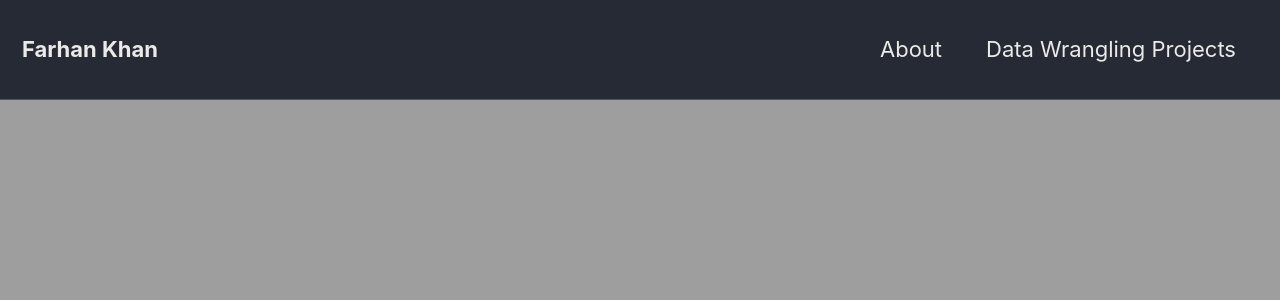
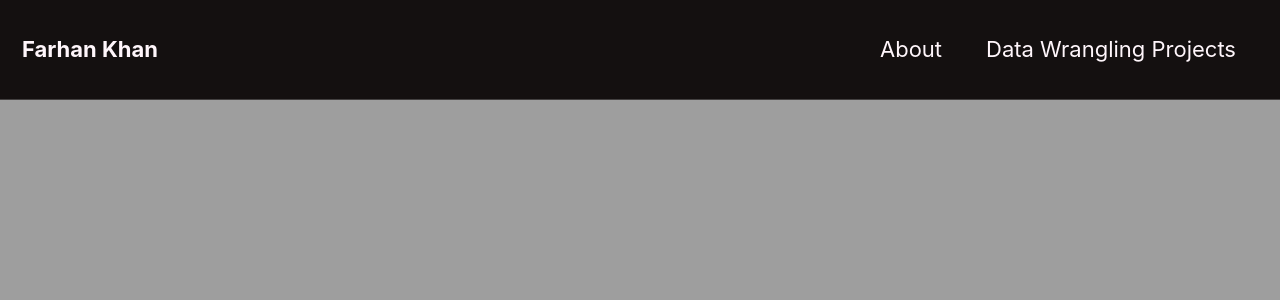
Before and after one commit to khanfarhan10/khanfarhan10old.github.io, a Jekyll site: the page built from index.html, in a window 1280 px wide and 900 px high. Shown: the top 300 px of the window. Built offline with Jekyll 4.4.1, drawn with Linux system fonts in a browser that asks for light colours; nearby versions of some CDN libraries; the list of posts is cut into pages by our own code.

Commit message:
added files

```diff
--- a/_config.yml
+++ b/_config.yml
@@ -12,7 +12,7 @@
 
 # theme                  : "minimal-mistakes-jekyll"
 # remote_theme           : "mmistakes/minimal-mistakes"
-minimal_mistakes_skin    : "dark" #"default" # "air", "aqua", "contrast", "dark", "dirt", "neon", "mint", "plum", "sunrise"
+minimal_mistakes_skin    : "neon" #"default" # "air", "aqua", "contrast", "dark", "dirt", "neon", "mint", "plum", "sunrise"
 
 # Site Settings
 locale                   : "en-US"
```
